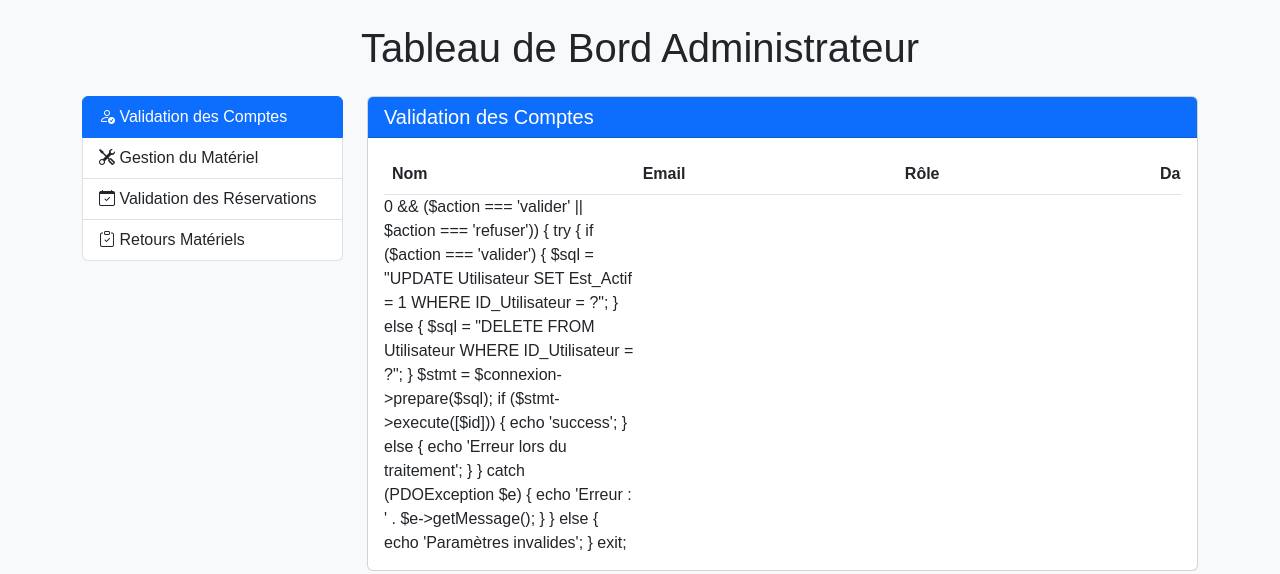
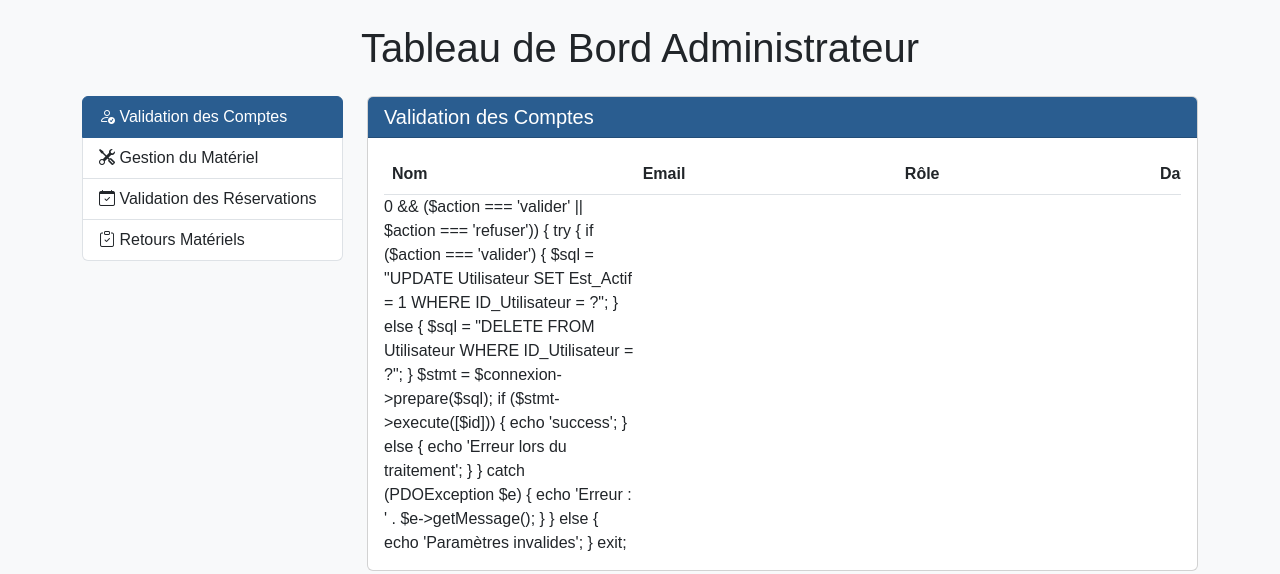
Before and after one commit to LariousF/SAE201-203, a PHP site: page /adminboard.php in a window 1280 px wide. Shown: the part 84-658 px from the top of the page. Run offline with PHP 8.4, Linux system fonts and the light colour scheme; a user stored in the database is signed in; data comes from the database, SQL or seed files in the repository.

Commit message:
Correction couleur variables css

```diff
--- a/public/adminboard.php
+++ b/public/adminboard.php
@@ -103,7 +103,7 @@
                     <!-- Section Validation des Comptes -->
                     <div class="tab-pane fade show active" id="validation-comptes">
                         <div class="card">
-                            <div class="card-header bg-primary text-white">
+                            <div class="card-header bg-iut-blue text-white">
                                 <h5 class="card-title mb-0">Validation des Comptes</h5>
                             </div>
                             <div class="card-body">
@@ -130,7 +130,7 @@
                     <!-- Section Gestion du Matériel -->
                     <div class="tab-pane fade" id="gestion-materiel">
                         <div class="card">
-                            <div class="card-header bg-primary text-white d-flex justify-content-between align-items-center">
+                            <div class="card-header bg-iut-blue text-white d-flex justify-content-between align-items-center">
                                 <h5 class="card-title mb-0">Gestion du Matériel</h5>
                                 <button class="btn btn-light btn-sm" data-bs-toggle="modal" data-bs-target="#ajoutMaterielModal">
                                     <i class="bi bi-plus-lg"></i> Ajouter
@@ -160,7 +160,7 @@
                     <!-- Section Validation des Réservations -->
                     <div class="tab-pane fade" id="validation-reservations">
                         <div class="card">
-                            <div class="card-header bg-primary text-white">
+                            <div class="card-header bg-iut-blue text-white">
                                 <h5 class="card-title mb-0">Validation des Réservations</h5>
                             </div>
                             <div class="card-body">
@@ -187,7 +187,7 @@
                     <!-- Section Retours Matériels -->
                     <div class="tab-pane fade" id="retours-materiels">
                         <div class="card">
-                            <div class="card-header bg-primary text-white">
+                            <div class="card-header bg-iut-blue text-white">
                                 <h5 class="card-title mb-0">Liste des Retours Matériels</h5>
                             </div>
                             <div class="card-body">
--- a/public/css/connexion.css
+++ b/public/css/connexion.css
@@ -4,7 +4,7 @@
 	left: 0;
 	width: 100%;
 	height: 30%;
-	background-color: #2a5d90;
+	background-color: var(--iut-blue);
 	transform: translateY(-50%);
 	z-index: 1;
 }
@@ -16,5 +16,5 @@
 	top: 50%;
 	left: 50%;
 	transform: translate(-50%, -50%);
-	background-color: #f4f4f4;
+	background-color: var(--iut-bg-light);
 }
--- a/public/css/style.css
+++ b/public/css/style.css
@@ -1,3 +1,13 @@
+:root {
+	--iut-blue: #2a5d90;
+	--iut-dark-blue: #1e4b75;
+	--iut-light-blue: #4a90e2;
+	--iut-bg-light: #f5f5f5;
+	--iut-border-color: #dee2e6;
+	--iut-success: #d4edda;
+	--iut-error: #f8d7da;
+}
+
 body {
 	font-family: Arial, sans-serif;
 	min-height: 100vh;
@@ -249,13 +259,6 @@
 	}
 }
 
-/* Couleurs personnalisées */
-:root {
-	--iut-blue: #2a5d90;
-	--iut-light-blue: #3470ab;
-	--iut-dark-blue: #1e4b75;
-}
-
 /* Classes générales */
 .bg-iut-blue {
 	background-color: var(--iut-blue);
@@ -365,3 +368,29 @@
 		grid-template-columns: 1fr;
 	}
 }
+
+/* Styles pour le tableau de bord admin */
+.list-group-item.active {
+    background-color: var(--iut-blue) !important;
+    border-color: var(--iut-blue) !important;
+}
+
+.list-group-item-action:hover {
+    background-color: var(--iut-bg-light);
+}
+
+.list-group-item-action:focus {
+    background-color: var(--iut-light-blue);
+    color: white;
+}
+
+@media (max-width: 768px) {
+    .profile-circle {
+        width: 120px;
+        height: 120px;
+    }
+
+    .info-grid {
+        grid-template-columns: 1fr;
+    }
+}
--- a/public/index.php
+++ b/public/index.php
@@ -110,7 +110,7 @@
                 <div class="container">
                     <h2 class="text-center mb-4">Mes Réservations</h2>
                     <div class="card">
-                        <div class="card-header bg-primary text-white">
+                        <div class="card-header bg-iut-blue text-white">
                             <h5 class="card-title mb-0">État de mes demandes</h5>
                         </div>
                         <div class="card-body">
```
Also changed, not shown: public/css/calendrier.css (+20 -20 lines), public/css/inscription.css (+5 -5 lines).
